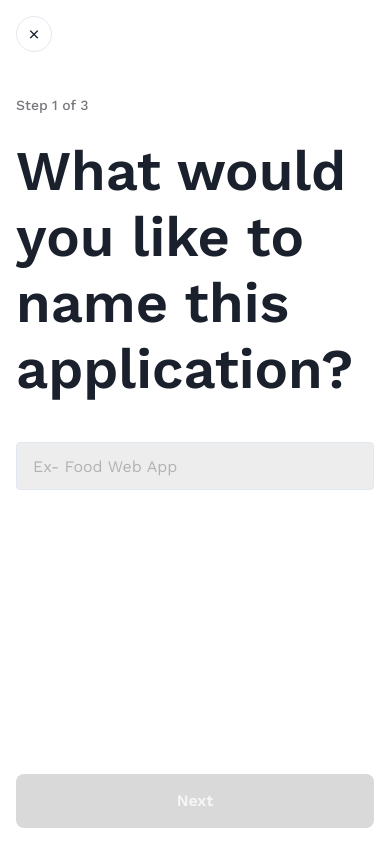
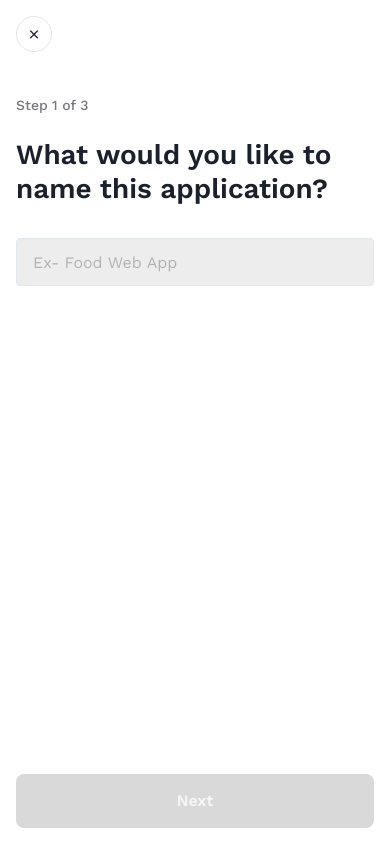
Before and after one commit to smpladmin/apperture, a Next.js app in the folder frontend/: page /analytics/app/create in a window 390 px wide. Built offline with nearby package versions, Linux system fonts and the light colour scheme.

Commit message:
mobile responsive screen

```diff
--- a/frontend/pages/analytics/app/create/index.tsx
+++ b/frontend/pages/analytics/app/create/index.tsx
@@ -27,7 +27,7 @@ const Create = () => {
           <p className="text-grey-200 pb-6 text-xs-14 font-medium">
             Step 1 of 3
           </p>
-          <h2 className="pb-10 text-[3.5rem] font-semibold leading-[4.125rem]">
+          <h2 className="text-[1.74rem] pb-8 font-semibold leading-[2.125rem] lg:pb-10 lg:text-[3.5rem] lg:leading-[4.125rem]">
             What would you like to name this application?
           </h2>
           <Input
@@ -39,7 +39,7 @@ const Create = () => {
             ]}
             bg={'white.200'}
             rounded={'0.25rem'}
-            fontSize={'md'}
+            fontSize={['xs,md']}
             placeholder="Ex- Food Web App"
             className="py-4 px-3.5 text-base text-black"
             _placeholder={{
```
